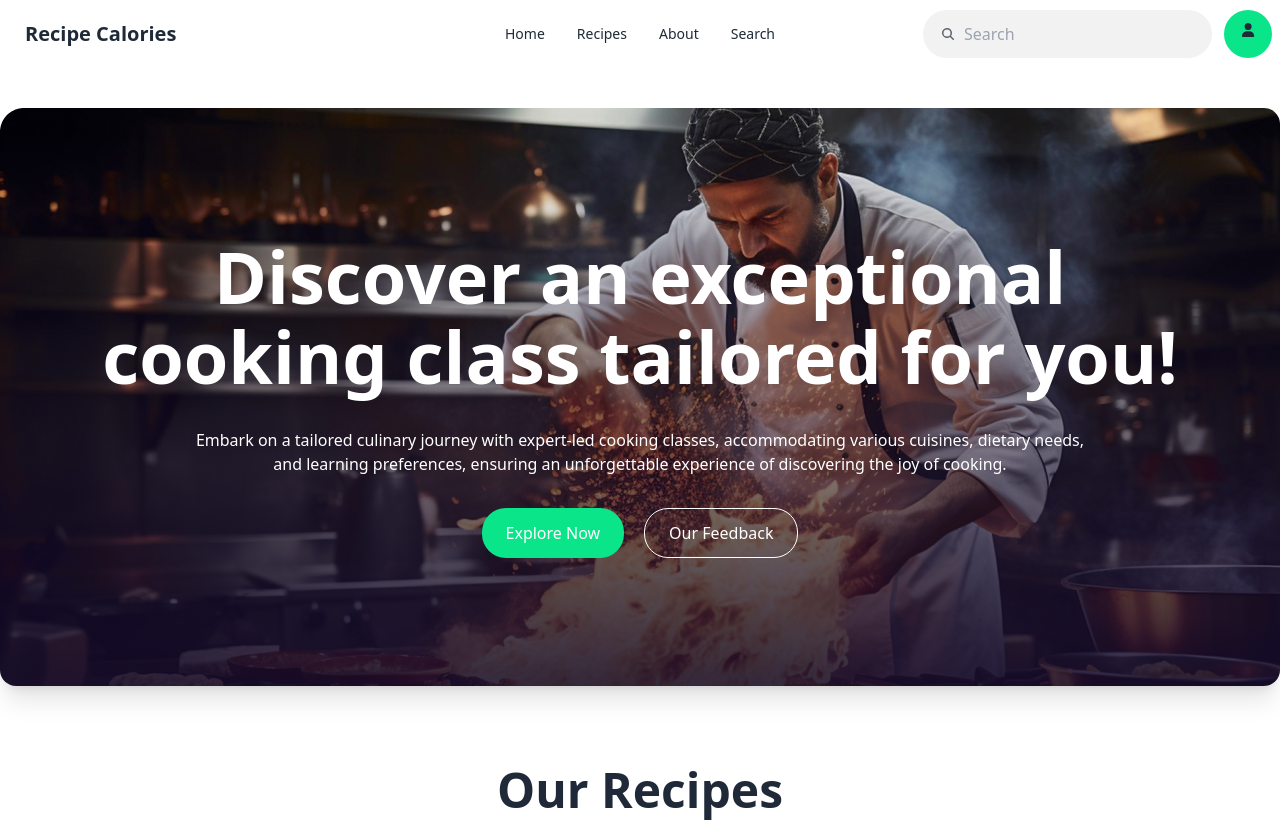
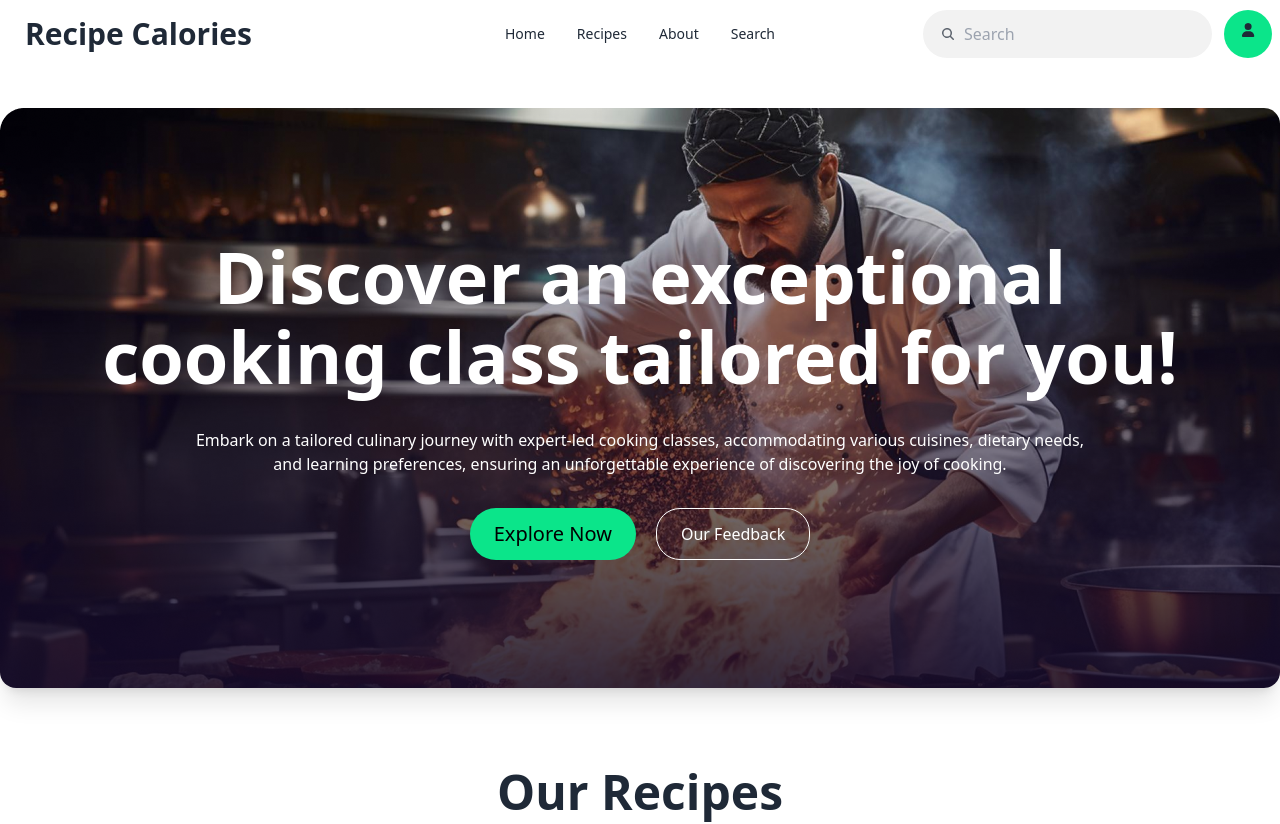
Before and after one commit to mehedi-hasan02/Chefs-Table, a React (Vite) app: page / in a window 1280 px wide. Shown: the top 824 px of the page. Built offline with nearby package versions, Linux system fonts and the light colour scheme.

Commit message:
make some change in banner section

```diff
--- a/src/App.jsx
+++ b/src/App.jsx
@@ -77,7 +77,7 @@ function App() {
             recipes.map(recipe => <Recipes key={recipe.id} recipe={recipe} handelCook={handelCook}></Recipes>)
           }
         </div>
-        <div className="w-[40%] border border-black">
+        <div className="w-[40%] border border-[#28282833] rounded-xl">
           <div>
             <div className='text-center mt-10'>
               <h1 className='text-2xl font-semibold'>Want to cook: {cookCount}</h1>
@@ -93,7 +93,7 @@ function App() {
               {
                 recipe.map((item, index) => (
 
-                  <div key={index} className='flex gap-10 bg-base-300 my-2 py-3 items-center'>
+                  <div key={index} className='flex gap-10 bg-base-300 my-2 py-3 items-center rounded-xl'>
 
                     <div className='flex'>
                       <div className='mt-4 ml-3'>
@@ -134,8 +134,8 @@ function App() {
             <div>
               {
                 currCook.map((item, index) => (
-                  <div>
-                    <div key={index} className='flex gap-10 bg-base-300 my-2 py-3 items-center'>
+                  <div key={index}>
+                    <div className='flex gap-10 bg-base-300 my-2 py-3 items-center rounded-xl'>
                       <div className='flex'>
                         <div className='mt-4 ml-3'>
                           <p>{index + 1}</p>
--- a/src/component/banner/Banner.jsx
+++ b/src/component/banner/Banner.jsx
@@ -8,7 +8,7 @@ const Banner = () => {
                     <h1 className="text-white text-7xl font-extrabold leading-[80px]">Discover an exceptional cooking class tailored for you!</h1>
                     <p className="w-[80%] mx-auto">Embark on a tailored culinary journey with expert-led cooking classes, accommodating various cuisines, dietary needs, and learning preferences, ensuring an unforgettable experience of discovering the joy of cooking.</p>
                     <div className="flex gap-5 justify-center">
-                        <button className="bg-[#0BE58A] px-6 py-3 rounded-3xl">Explore Now</button>
+                        <button className="bg-[#0BE58A] px-6 py-3 rounded-full text-black text-xl">Explore Now</button>
                         <button className="px-6 py-3 border border-white rounded-3xl">Our Feedback</button>
                     </div>
                 </div>
--- a/src/component/header/Header.jsx
+++ b/src/component/header/Header.jsx
@@ -1,5 +1,5 @@
 import { FontAwesomeIcon } from '@fortawesome/react-fontawesome'
-import { faMagnifyingGlass, faUser } from '@fortawesome/free-solid-svg-icons'
+import {faUser } from '@fortawesome/free-solid-svg-icons'
 
 
 const Header = () => {
@@ -17,7 +17,7 @@ const Header = () => {
                         <li><a>Search</a></li>
                     </ul>
                 </div>
-                <a className="btn btn-ghost text-xl">Recipe Calories</a>
+                <a className="btn btn-ghost text-3xl">Recipe Calories</a>
             </div>
             <div className="navbar-center hidden lg:flex">
                 <ul className="menu menu-horizontal px-1">
```
